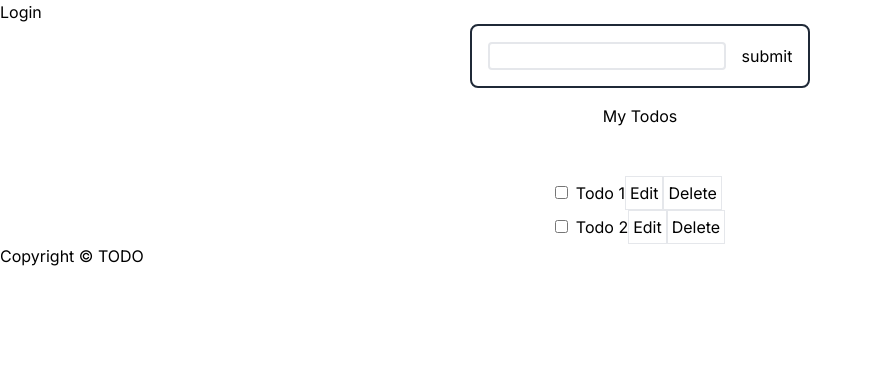
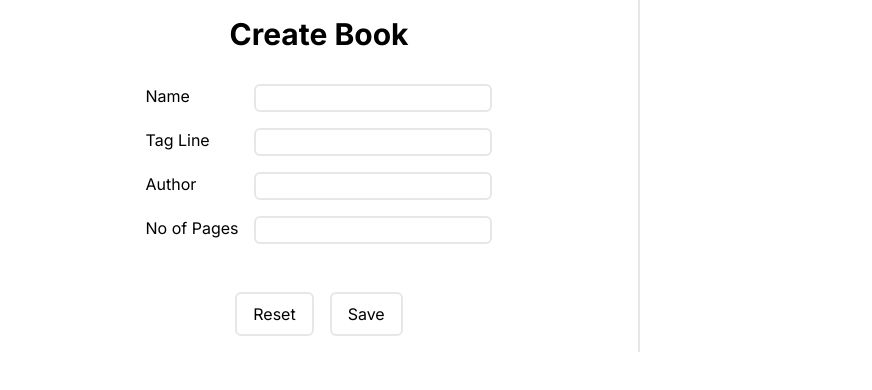
Before and after one commit to gemsessence-shridhar/ReactPractice, a Next.js app: page / in a window 1280 px wide. Shown: the top 390 px of the page, without its empty margins (0-872 px from the left). Built offline with nearby package versions, Linux system fonts and the light colour scheme.

Commit message:
WIP: Started creating Books-Library SPA

```diff
--- a/src/app/layout.js
+++ b/src/app/layout.js
@@ -13,15 +13,15 @@ export default function RootLayout({ children }) {
   return (
     <html lang="en">
       <body className={`${inter.className}`}>
-        <header>
+        {/* <header>
           <Link href="/login" >Login</Link>
-        </header>
+        </header> */}
 
         {children}
 
-        <footer>
+        {/* <footer>
           Copyright &copy; TODO
-        </footer>
+        </footer> */}
       </body>
     </html>
   );
--- /dev/null
+++ b/src/app/page-todo-app.js
@@ -0,0 +1,17 @@
+"use client"
+
+import TodosContextProvider from '@/contexts/TodosContext';
+import AddTodo from '@/components/todo/AddTodo';
+import TodoList from "@/components/todo/TodoList";
+
+const Todo = () => {
+  return (
+    <div className={`flex flex-col justify-center items-center gap-4`}>
+      <TodosContextProvider>
+        <AddTodo />
+        <TodoList />
+      </TodosContextProvider>
+    </div>
+  )
+}
+export default Todo;
--- a/src/app/page.js
+++ b/src/app/page.js
@@ -1,17 +1,59 @@
-"use client"
+const Library = () => {
+  return (
+    <div className="flex w-full">
+      <div className="flex flex-col gap-4 items-center w-1/2 border-r-2">
+        <h1 className="text-3xl font-bold mt-4">Create Book</h1>
+        <form className="flex flex-col gap-4 px-2 py-4">
+          <div className="flex justify-between gap-4">
+            <label htmlFor="name">Name</label>
+            <input
+              type="text"
+              name="name"
+              id="name"
+              className="border-solid border-2 rounded-md"
+            />
+          </div>
 
-import TodosContextProvider from '@/contexts/TodosContext';
-import AddTodo from '@/components/todo/AddTodo';
-import TodoList from "@/components/todo/TodoList";
+          <div className="flex justify-between gap-4">
+            <label htmlFor="tagLine">Tag Line</label>
+            <input
+              type="text"
+              name="tagLine"
+              id="tagLine"
+              className="border-solid border-2 rounded-md"
+            />
+          </div>
 
-const Todo = () => {
-  return (
-    <div className={`flex flex-col justify-center items-center gap-4`}>
-      <TodosContextProvider>
-        <AddTodo />
-        <TodoList />
-      </TodosContextProvider>
+          <div className="flex justify-between gap-4">
+            <label htmlFor="author">Author</label>
+            <input
+              type="text"
+              name="author"
+              id="author"
+              className="border-solid border-2 rounded-md"
+            />
+          </div>
+
+
+          <div className="flex justify-between gap-4">
+            <label htmlFor="noOfPages">No of Pages</label>
+            <input
+              type="number"
+              name="noOfPages"
+              id="noOfPages"
+              className="border-solid border-2 rounded-md"
+            />
+          </div>
+
+          <div className="flex gap-4 justify-center mt-8">
+            <input type="button" value="Reset" className="px-4 py-2 border-solid border-2 rounded-md" />
+            <input type="submit" value="Save" className="px-4 py-2 border-solid border-2 rounded-md" />
+          </div>
+        </form>
+      </div>
+      <div className="flex w-1/2"></div>
     </div>
   )
 }
-export default Todo;
+
+export default Library;
```
